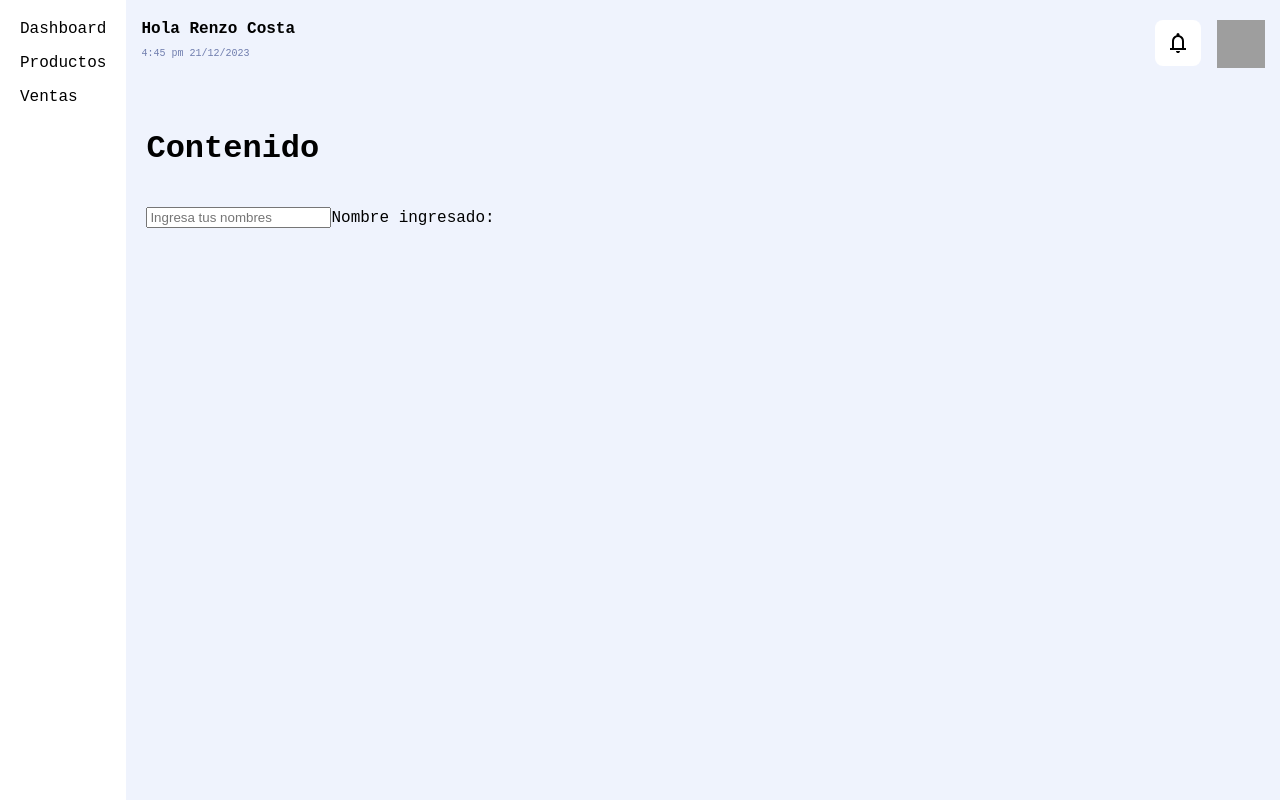
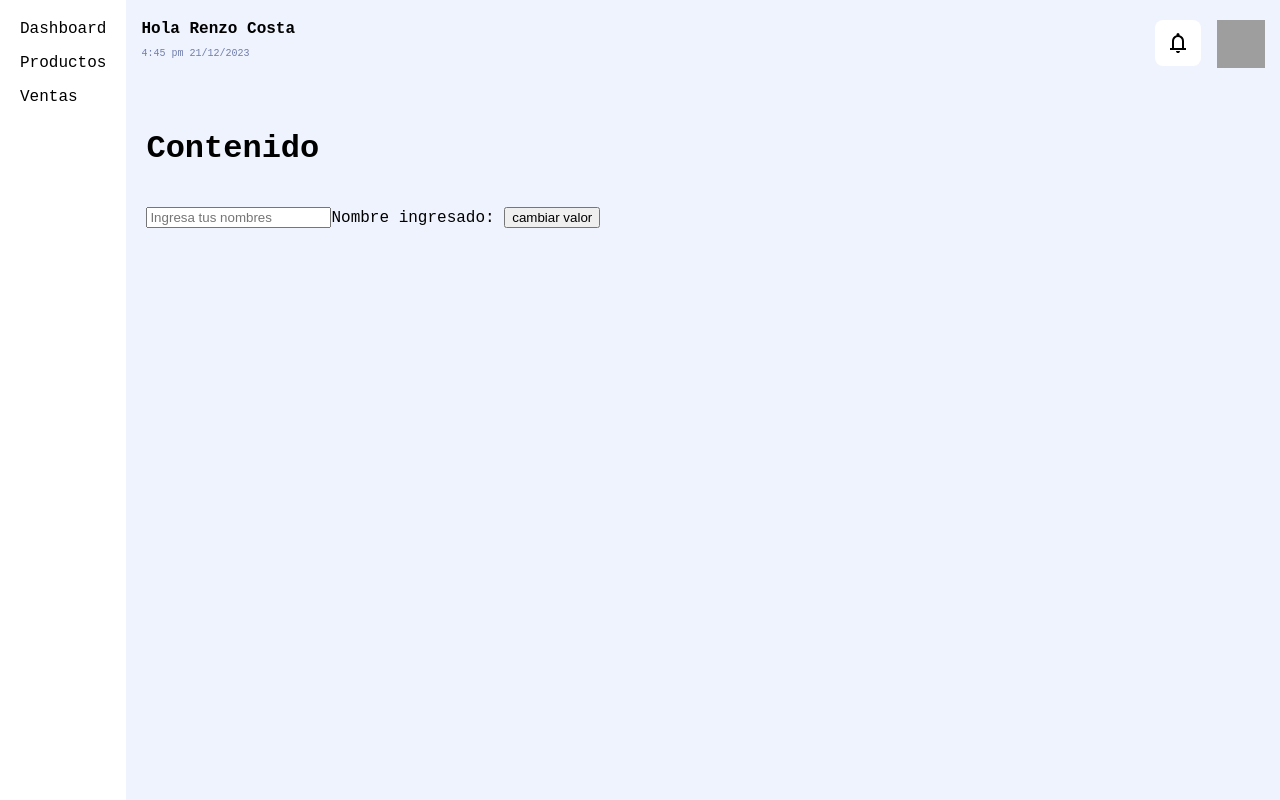
Before and after one commit to jimyhdolores/angular17-course-for-work, an Angular app: page / in a window 1280 px wide. Built offline with nearby package versions, Linux system fonts and the light colour scheme; grey boxes are pictures that could not be loaded.

Commit message:
finalizacion de la clase

```diff
--- a/src/app/container/container.component.html
+++ b/src/app/container/container.component.html
@@ -11,6 +11,7 @@
 			<br />
 			<input type="text" placeholder="Ingresa tus nombres" [(ngModel)]="inputName" />
 			<span>Nombre ingresado: {{ inputName }} </span>
+			<button (click)="clickButton()">cambiar valor</button>
 		</main>
 	</div>
 </div>
--- a/src/app/container/container.component.ts
+++ b/src/app/container/container.component.ts
@@ -7,4 +7,7 @@ import { Component } from '@angular/core';
 })
 export class ContainerComponent {
 	inputName = '';
+	clickButton() {
+		this.inputName = 'Nuevo valor';
+	}
 }
```
